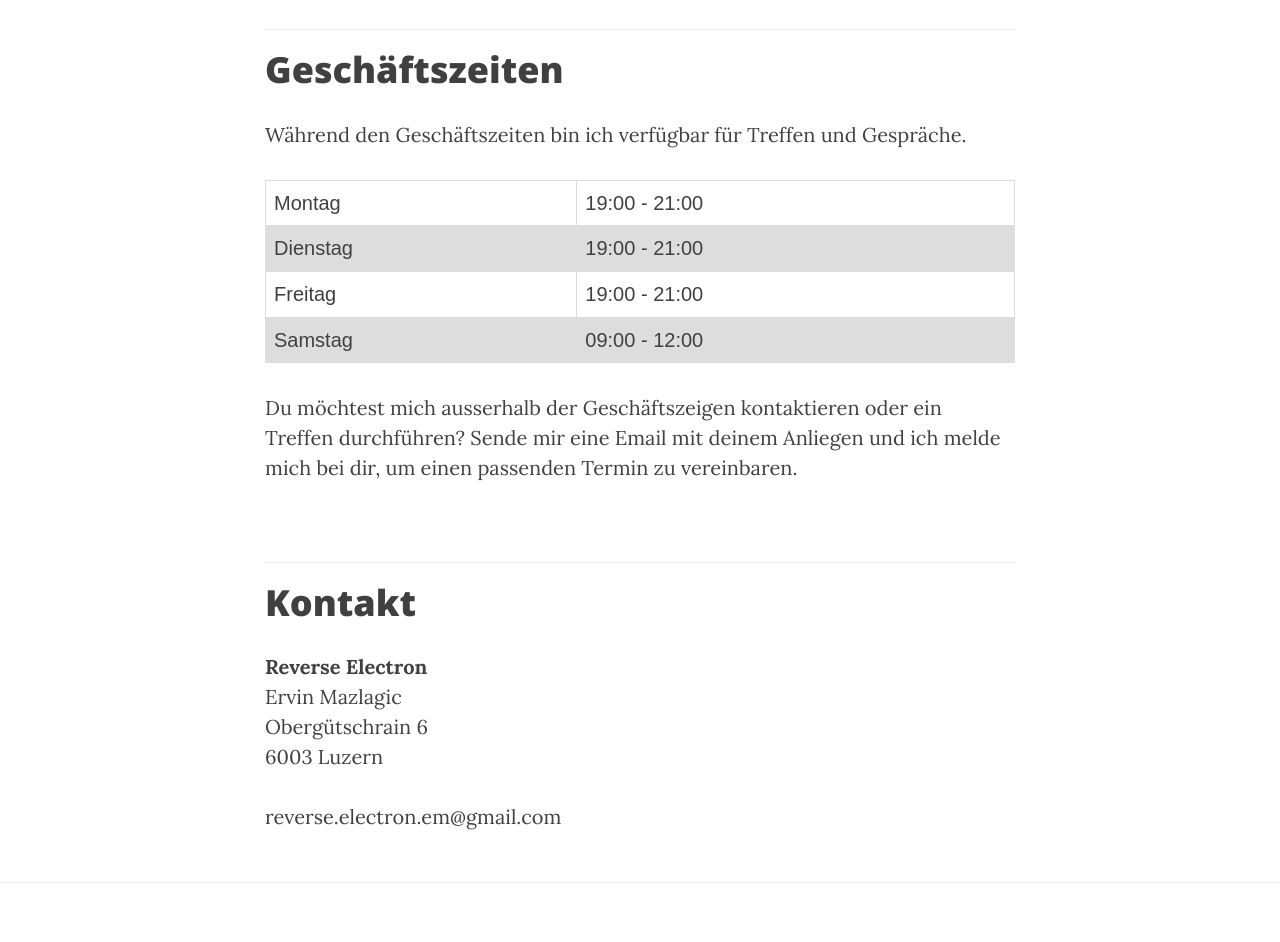
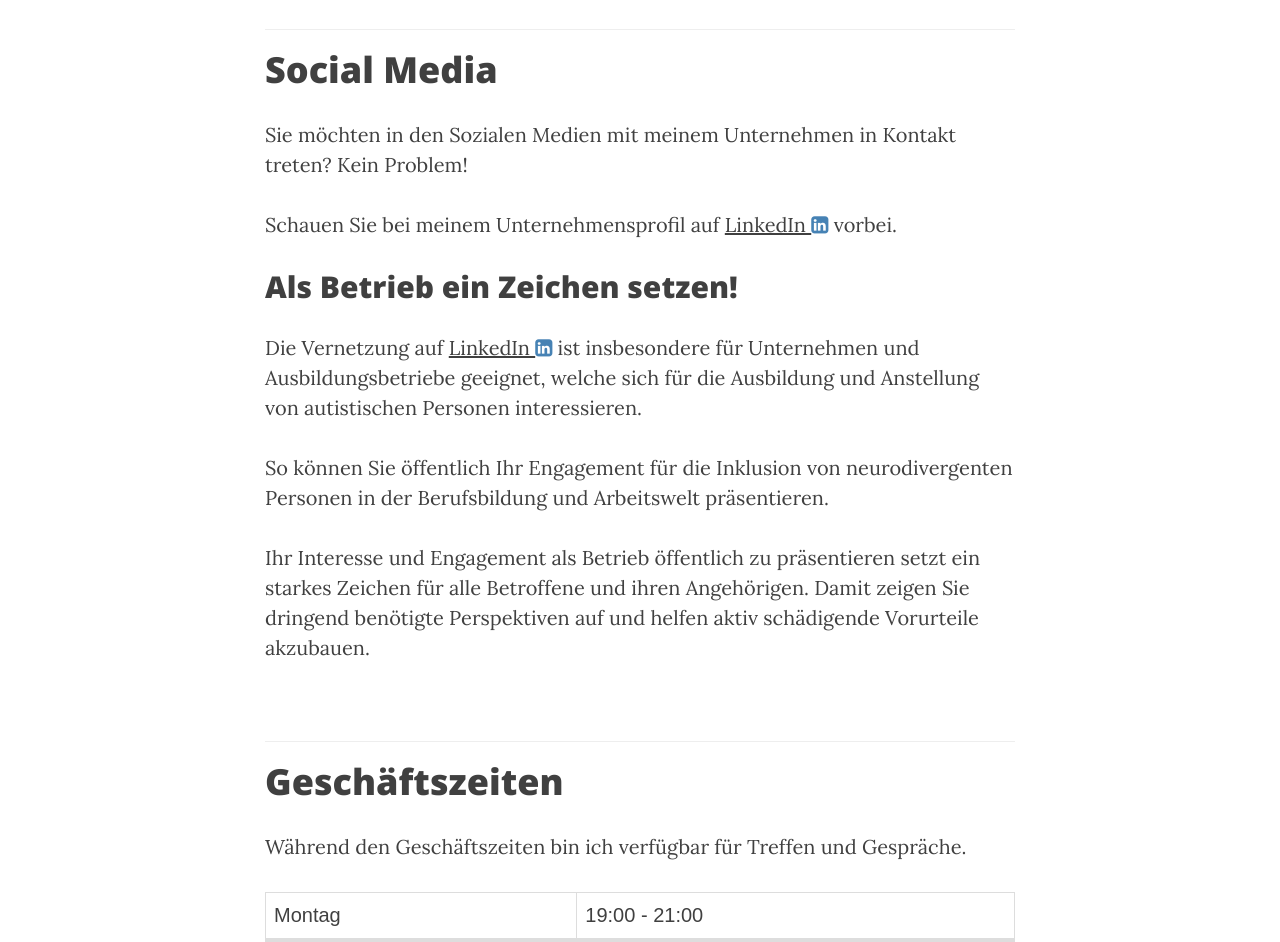
Before and after one commit to reverse-electron/reverse-electron.github.io, a plain HTML site: page contact_re.html in a window 1280 px wide. Shown: the part 1260-2202 px from the top of the page. Drawn offline with nearby package versions, Linux system fonts and the light colour scheme.

Commit message:
added social media section

```diff
--- a/contact_re.html
+++ b/contact_re.html
@@ -130,6 +130,19 @@
                 <br>
                 <hr>
 
+                <h1>Social Media</h1>
+                <p>Sie möchten in den Sozialen Medien mit meinem Unternehmen in Kontakt treten? Kein Problem!</p>
+                <p>Schauen Sie bei meinem Unternehmensprofil auf
+                <a href="https://www.linkedin.com/company/reverse-electron">LinkedIn <i class="fa fa-linkedin-square" style="color:steelblue"></i></a> vorbei.
+                </p>
+                <h2>Als Betrieb ein Zeichen setzen!</h2>
+                <p>Die Vernetzung auf <a href="https://www.linkedin.com/company/reverse-electron">LinkedIn <i class="fa fa-linkedin-square" style="color:steelblue"></i></a> ist insbesondere für Unternehmen und Ausbildungsbetriebe geeignet, welche sich für die Ausbildung und Anstellung von autistischen Personen interessieren.</p>
+                <p>So können Sie öffentlich Ihr Engagement für die Inklusion von neurodivergenten Personen in der Berufsbildung und Arbeitswelt präsentieren.</p>
+                <p>Ihr Interesse und Engagement als Betrieb öffentlich zu präsentieren setzt ein starkes Zeichen für alle Betroffene und ihren Angehörigen. Damit zeigen Sie dringend benötigte Perspektiven auf und helfen aktiv schädigende Vorurteile akzubauen.</p>
+
+                <br>
+                <hr>
+
                 <section id="opening-hours">
                 <h1>Geschäftszeiten</h1>
 
```
